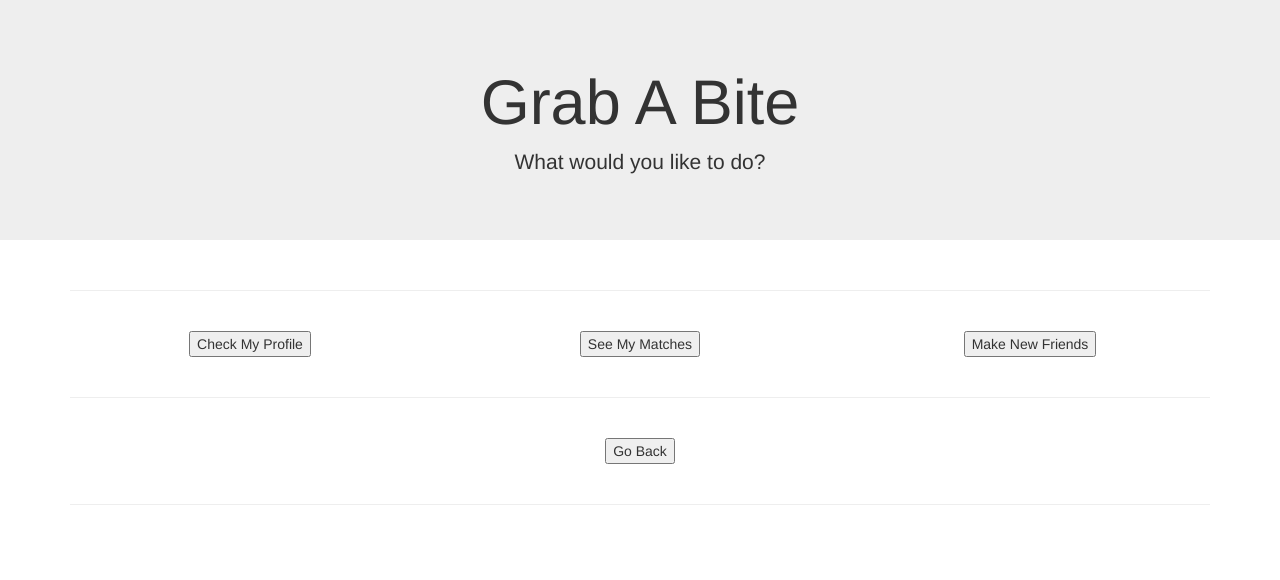
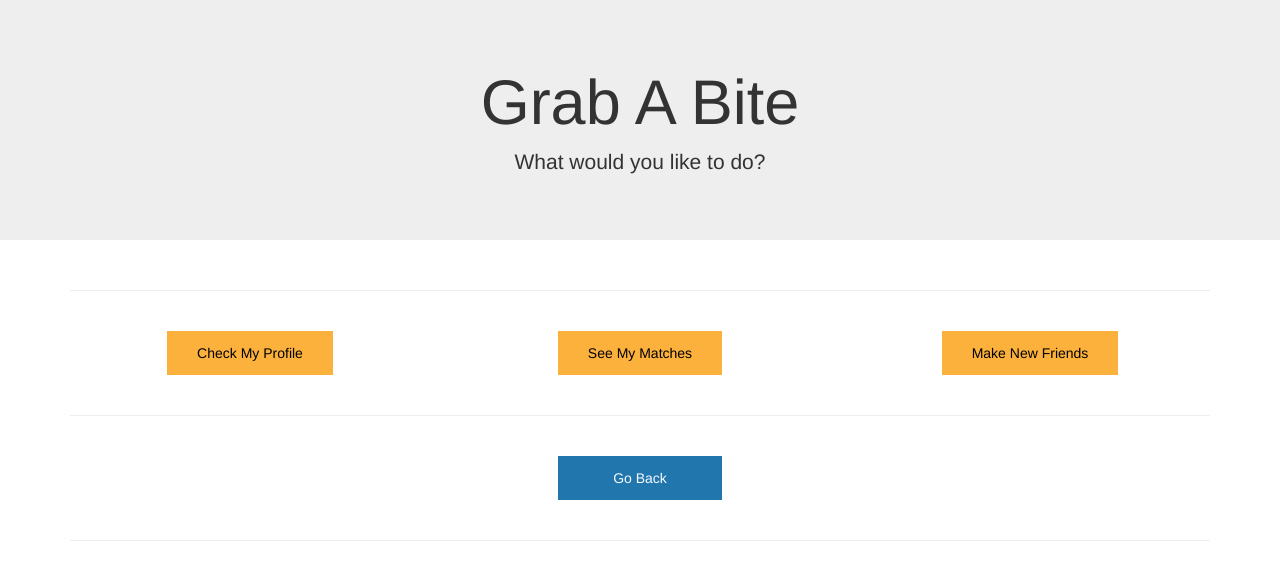
Before and after one commit to Oontsk/Grab-a-Bite, a PHP site: page /menu.html in a window 1280 px wide. Shown: the top 580 px of the page. Run offline with PHP 8.4, Linux system fonts and the light colour scheme; some libraries are stand-ins or nearby versions.

Commit message:
buttons 5ever

```diff
--- a/menu.html
+++ b/menu.html
@@ -5,6 +5,7 @@
 	<meta charset="utf-8">
 	<meta name="viewport" content="width=device-width, initial-scale=1">
 	<link rel="stylesheet" href="https://maxcdn.bootstrapcdn.com/bootstrap/3.3.7/css/bootstrap.min.css">
+	<link rel="stylesheet" href="menu.css"/>
 	<link rel="shortcut icon" href="favicon.ico"/>
 	<script src="https://ajax.googleapis.com/ajax/libs/jquery/3.2.1/jquery.min.js"></script>
 	<script src="https://maxcdn.bootstrapcdn.com/bootstrap/3.3.7/js/bootstrap.min.js"></script>
@@ -22,26 +23,26 @@
 		<div class="form-group row">
 			<div class="col-sm-4">
 				<form action="myProfile.php" method="POST">
-					<input type="submit" name="profile" value="Check My Profile"/>
+					<input type="submit" name="profile" value="Check My Profile" class="buttons"/>
 				</form>
 			</div>
 
 			<div class="col-sm-4">
 				<form action="myMatches.html" method="POST">
-					<input type="submit" name="matches" value="See My Matches"/>
+					<input type="submit" name="matches" value="See My Matches" class="buttons"/>
 				</form>
 			</div>
 
 			<div class="col-sm-4">
 				<form action="makeFriends.php" method="POST">
-					<input type="submit" name="newFriends" value="Make New Friends"/><br><br>
+					<input type="submit" name="newFriends" value="Make New Friends" class="buttons"/><br><br>
 				</form>
 			</div>
 		</div>
 		<hr><br>
 
 		<form action="homepage.html" method="POST">
-			<input type="submit" name="home" value="Go Back"/><br><br>
+			<input type="submit" name="home" value="Go Back" class="back"/><br><br>
 		</form>
 		<hr>
 	</div>
--- a/myProfile.php
+++ b/myProfile.php
@@ -100,7 +100,7 @@ $body = <<<BODY
     <head>
         <title>My Profile</title>
         <link rel="shortcut icon" href="favicon.ico"/>
-        <link rel="stylesheet" type="text/css" href="myProfile.css"/>
+        <link rel="stylesheet" type="text/css" href="menu.css"/>
     </head>
     <body>
     <h2>This is your profile, $firstName $lastName.</h2>
@@ -130,12 +130,12 @@ $body = <<<BODY
     <br><br>
 
     <form action="editProfile.php" method="POST">
-        <input type="submit" name="edit" value="Edit My Profile"/>
+        <input type="submit" name="edit" value="Edit My Profile" class="buttons"/>
     </form>
     <br>
 
     <form action="menu.html" method="POST">
-        <input type="submit" name="home" value="Go Home"/>
+        <input type="submit" name="home" value="Go Home" class="back"/>
     </form>
 </body>
 </html>
```
